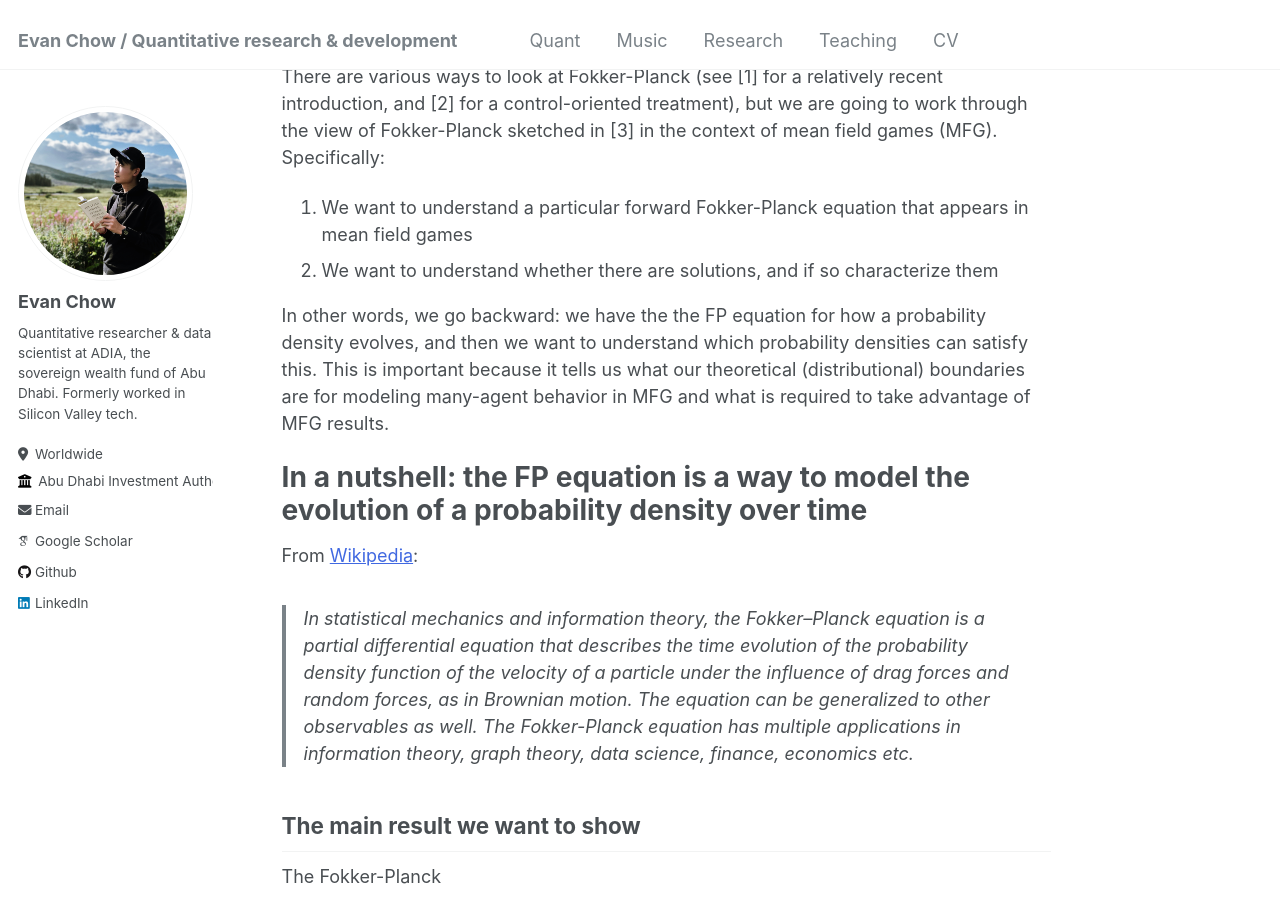
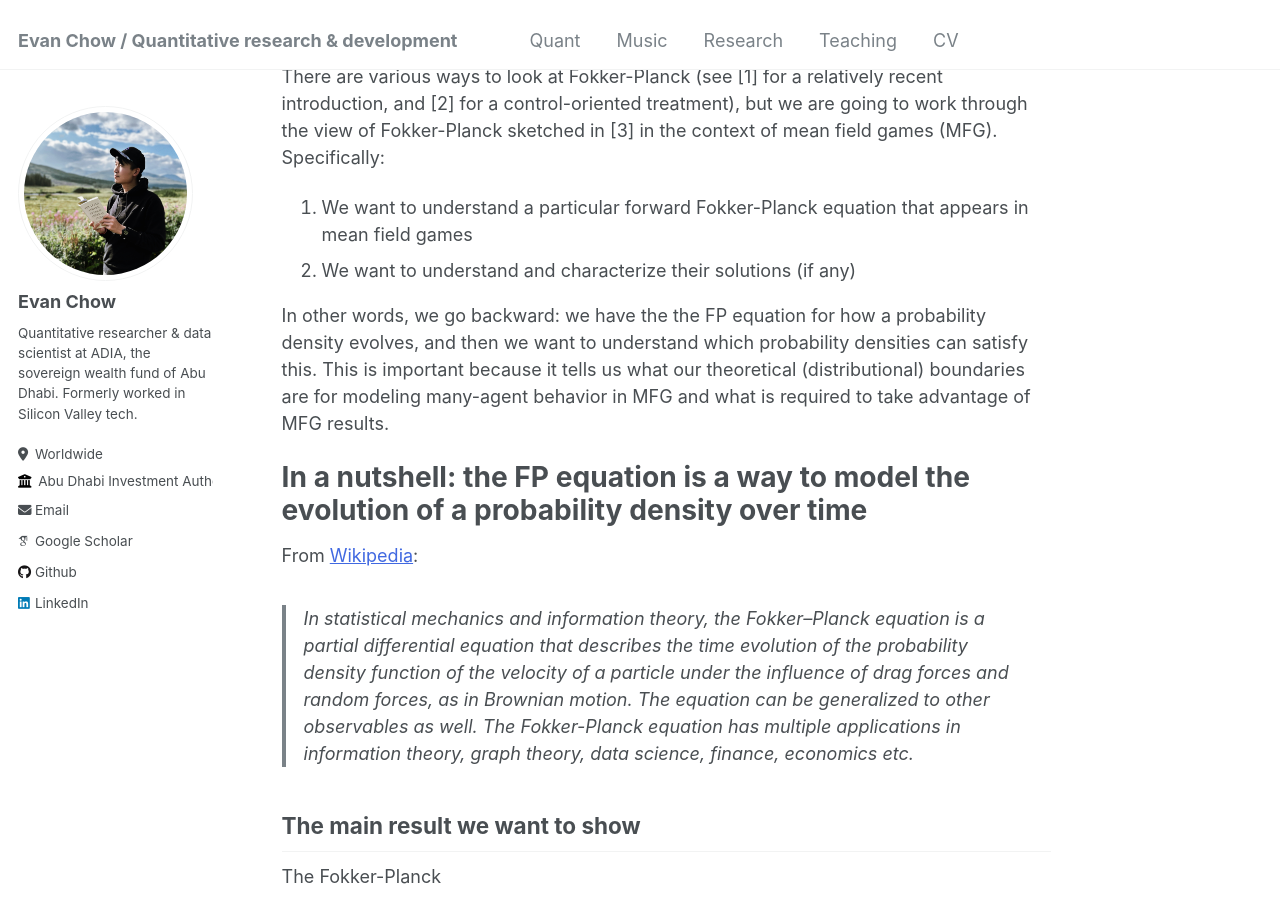
Before and after one commit to evnchw/evnchw.github.io, a Jekyll site: the page built from _quant/20240630_refresher_fokker_planck.md, in a window 1280 px wide and 900 px high, scrolled down 415 px. Built offline with Jekyll 4.4.1, drawn with Linux system fonts in a browser that asks for light colours; some web fonts are replaced.

Commit message:
Quick commit.

```diff
--- a/_quant/20240630_refresher_fokker_planck.md
+++ b/_quant/20240630_refresher_fokker_planck.md
@@ -15,7 +15,7 @@ These are my quick refresher notes on Fokker-Planck equation(s) for the evolutio
 There are various ways to look at Fokker-Planck (see [1] for a relatively recent introduction, and [2] for a control-oriented treatment), but we are going to work through the view of Fokker-Planck sketched in [3] in the context of mean field games (MFG). Specifically:
 
 1. We want to understand a particular forward Fokker-Planck equation that appears in mean field games
-2. We want to understand whether there are solutions, and if so characterize them
+2. We want to understand and characterize their solutions (if any)
 
 In other words, we go backward: we have the the FP equation for how a probability density evolves, and then we want to understand which probability densities can satisfy this. This is important because it tells us what our theoretical (distributional) boundaries are for modeling many-agent behavior in MFG and what is required to take advantage of MFG results.
 
```
